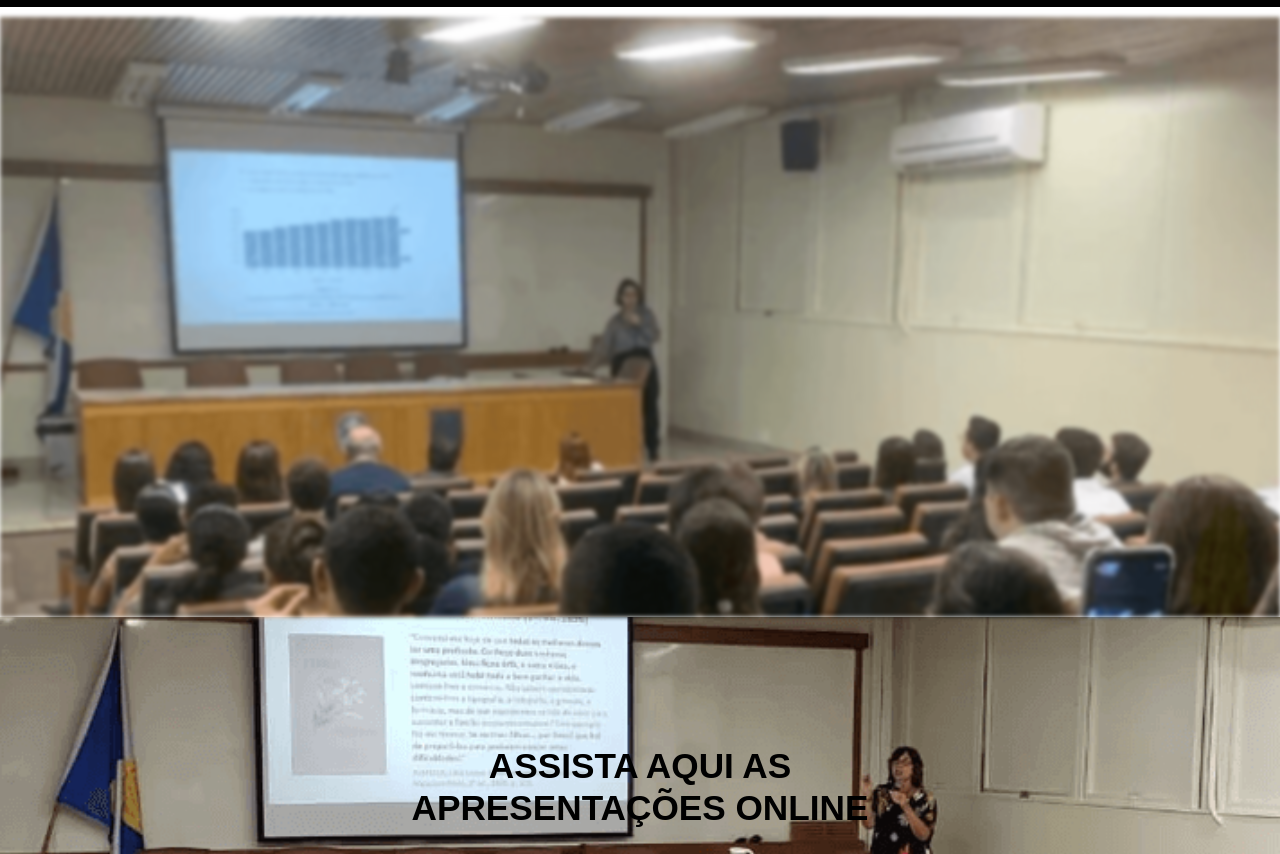
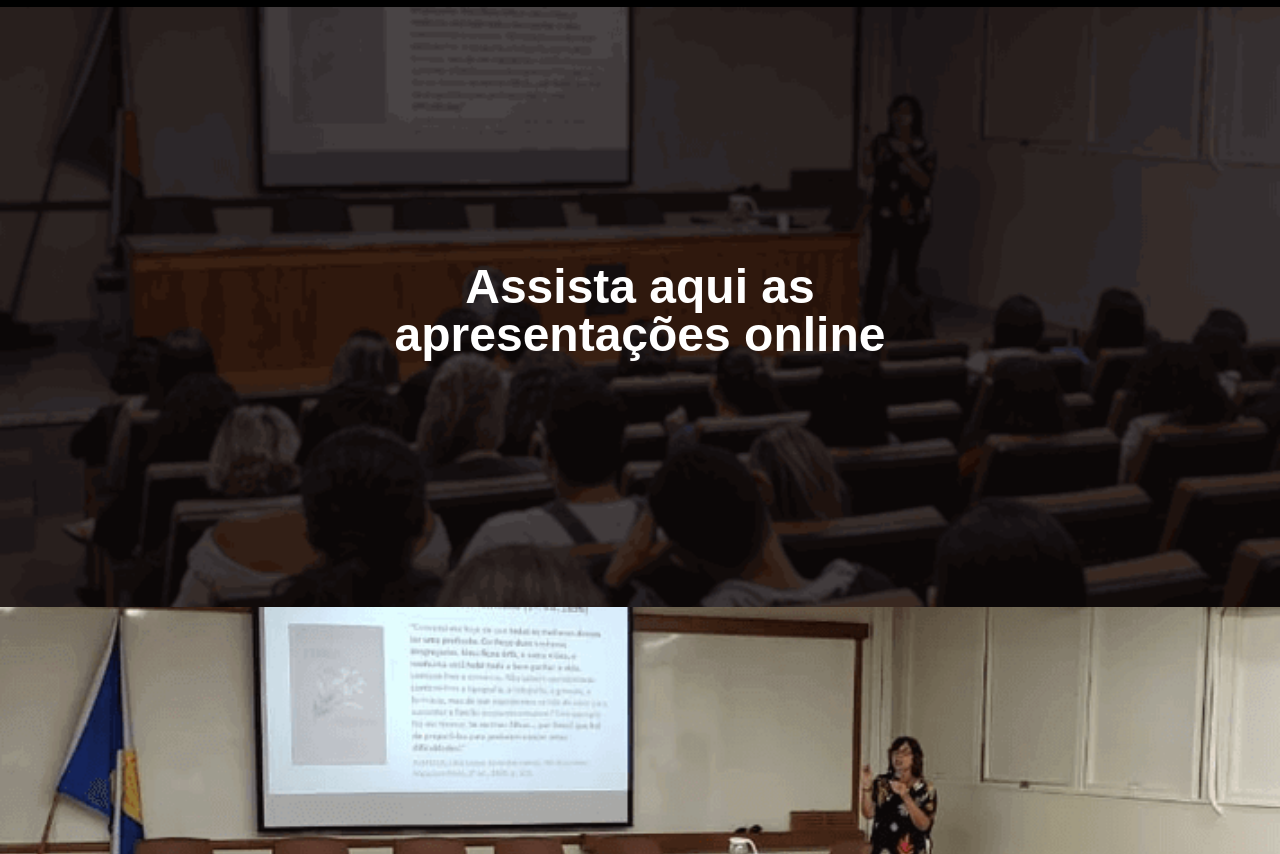
Before and after one commit to angelis-reis/workshopPosDocsIbccfUFRJ, a plain HTML site: page apres.html in a window 1280 px wide. Shown: the part 73-927 px from the top of the page. Drawn offline with Linux system fonts and the light colour scheme; a web font is replaced by a local one.

Commit message:
titulos no hero

```diff
--- a/apres.html
+++ b/apres.html
@@ -125,13 +125,15 @@
 		</header>
 
 		<section id="hero-apres">
+
+			<h4 class="title-large1" id="titulo_apresentacao">Assista aqui as <br>apresentações online</h4>
+
 		</section>
 
 		<section id="films" class="film-title">
 
 			<div id="film1">
 
-				<span class="title" id="titulo_apresentacao">Assista aqui as <br>apresentações online</span>
 
 				<div id="apresentacao_1">
 					<img src="images/play.png">
--- a/styles/apres_style.css
+++ b/styles/apres_style.css
@@ -2,18 +2,34 @@
 	header {
 		margin-top: 80px;
 		height: auto;
-		padding-top: 10px;
+		width: 100vw;
 	}
 
 		#hero-apres{
+			display: grid;
 			text-align: center;
-			background-image: url("../images/hero/evento-1.png");
+			background-image: url("../images/evento/evento-2-2.png");
 			background-size: cover;
 			background-position: center 30%;
 			background-repeat: no-repeat;
 			height: 600px;
-			filter: blur(2px);
-        }
+		}
+
+		#titulo_apresentacao{
+			text-align: center;
+			margin-top: auto;
+			margin-bottom: auto;
+		}
+
+		.title-large1 {
+			color: #ffffff;
+			font-size: 3rem;
+			line-height: 1;
+			padding: 1rem .5rem .5rem .5rem;
+			margin-bottom: 5px;
+			width: auto;
+		}
+
 /* <---------------------------------seção videos-------> */
 
         #films{
@@ -56,19 +72,11 @@
                     display:none;
 				}
 
-				#titulo_apresentacao{
-					font-size: 2.2rem;
-					color: #000000;
-					width: 60%;
-					margin-left: auto;
-					margin-right: auto;
-					font-weight: bolder;
-					padding-top: 8rem;
-					position: relative;
-				}
+
 
                 #apresentacao_1{
-					padding-bottom: 10rem;
+					margin-top: auto;
+					margin-bottom: auto;
 					margin-left: auto;
 					margin-right: auto;
                     line-height: 100px;
--- a/styles/disp_style.css
+++ b/styles/disp_style.css
@@ -6,18 +6,32 @@
 	header {
 		margin-top: 80px;
 		height: auto;
-		padding-top: 10px;
 		width: 100vw;
 	}
 
 	#hero-disp{
+		display: grid;
 		text-align: center;
-			background-image: url("../images/hero/evento-2.png");
+		background-image: url("../images/evento/evento-3-2.png");
 		background-size: cover;
 		background-position: center 30%;
 		background-repeat: no-repeat;
 		height: 600px;
-			filter: blur(2px);
+	}
+
+	#titulo-disp{
+		text-align: center;
+		margin-top: auto;
+		margin-bottom: auto;
+	}
+
+	.title-large1 {
+		color: #ffffff;
+		font-size: 3rem;
+		line-height: 1;
+		padding: 1rem .5rem .5rem .5rem;
+		margin-bottom: 5px;
+		width: auto;
 	}
 
     #evento{
--- a/styles/hist_style.css
+++ b/styles/hist_style.css
@@ -6,7 +6,6 @@
 	header {
 		margin-top: 80px;
 		height: auto;
-		padding-top: 10px;
 		width: 100vw;
 	}
 
@@ -16,18 +15,30 @@
 
 		}
 
-		#hero_prog{
+		#hero-hist{
+			display: grid;
 			text-align: center;
-			background-image: url("../images/hero/evento-3.jpg");
+			background-image: url("../images/evento/evento-3-2.png");
 			background-size: cover;
 			background-position: center 30%;
 			background-repeat: no-repeat;
 			height: 600px;
-			filter: blur(2px);
-			width: 100vw;
+		}
 
+		#titulo-hist{
+			text-align: center;
+			margin-top: auto;
+			margin-bottom: auto;
+		}
 
-        }
+		.title-large1 {
+			color: #ffffff;
+			font-size: 3rem;
+			line-height: 1;
+			padding: 1rem .5rem .5rem .5rem;
+			margin-bottom: 5px;
+			width: auto;
+		}
 
 
 
--- a/styles/insc_style.css
+++ b/styles/insc_style.css
@@ -2,7 +2,6 @@
 	header {
 		margin-top: 80px;
 		height: auto;
-		padding-top: 10px;
 	}
 
 
@@ -10,15 +9,30 @@
 			text-align: center;
 		}
 
-		#hero_prog{
+		#hero-insc{
+			display: grid;
 			text-align: center;
-			background-image: url("../images/hero/evento-3.png");
+			background-image: url("../images/evento/evento-3-2.png");
 			background-size: cover;
 			background-position: center 30%;
 			background-repeat: no-repeat;
 			height: 600px;
-			filter: blur(2px);
-        }
+		}
+
+		#titulo-insc{
+			text-align: center;
+			margin-top: auto;
+			margin-bottom: auto;
+		}
+
+		.title-large1 {
+			color: #ffffff;
+			font-size: 3rem;
+			line-height: 1;
+			padding: 1rem .5rem .5rem .5rem;
+			margin-bottom: 5px;
+			width: auto;
+		}
 
 		#button-titulo{
 			margin-bottom: 70px;
--- a/styles/prog_style.css
+++ b/styles/prog_style.css
@@ -3,24 +3,29 @@
 	header {
 		margin-top: 80px;
 		height: auto;
-		padding-top: 10px;
 		width: 100vw;
 	}
 
-		#hero{
-			text-align: center;
-			width: 100vw;
-		}
+
 
 		#hero_prog{
+			display: grid;
 			text-align: center;
-			background-image: url("../images/hero/prog_hero.jpeg");
+			background-image: url("../images/hero/prog_hero-2.jpeg");
 			background-size: cover;
 			background-position: center 30%;
 			background-repeat: no-repeat;
 			height: 600px;
-			filter: blur(2px);
-        }
+		}
+
+		.title-large1 {
+			color: #ffffff;
+			font-size: 3rem;
+			line-height: 1;
+			padding: 1rem .5rem .5rem .5rem;
+			margin-bottom: 5px;
+			width: auto;
+		}
 
 		#programacao{
 			width: 100vw;
@@ -31,11 +36,9 @@
 
 			#prog_title{
 				height: 100px;
-				width: 70%;
-				text-align: left;
-				margin-left: auto;
-				margin-right: auto;
-				padding-top: 100px;
+				text-align: center;
+				margin-top: auto;
+				margin-bottom: auto;
 			}
 
 			#prog_subtitle{
@@ -44,6 +47,7 @@
 				text-align: left;
 				margin-left: auto;
 				margin-right: auto;
+				padding-top: 100px;
 			}
 
 		.programacao_completa{
```
Also changed, not shown: disp.html (+6 -3 lines), hist.html (+3 -2 lines), insc.html (+2 -1 lines), prog.html (+6 -3 lines), images/evento/evento-2-2.png (added), images/evento/evento-3-2.png (added), images/hero/prog_hero-2.jpeg (added). Lines whose indentation alone changed are shown as unchanged.
